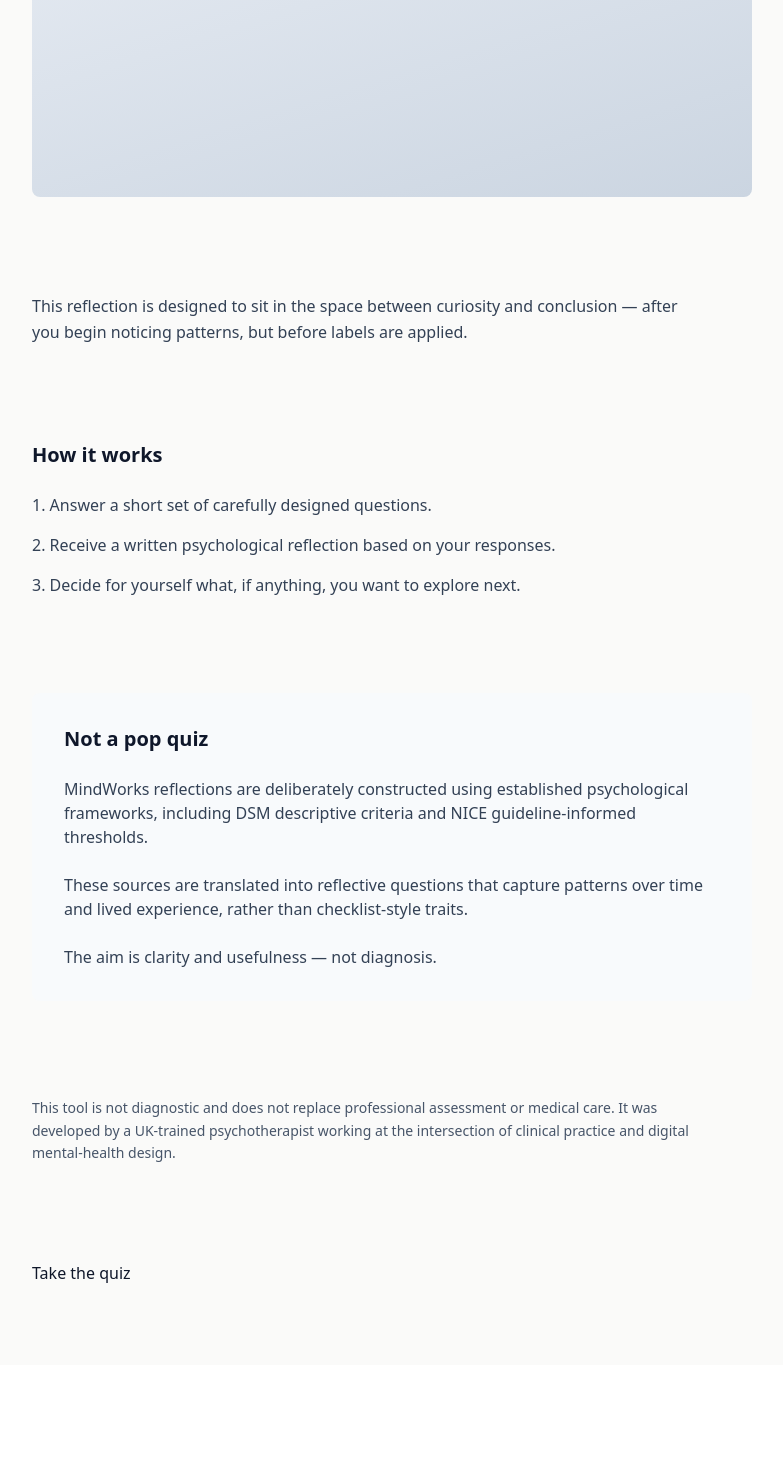
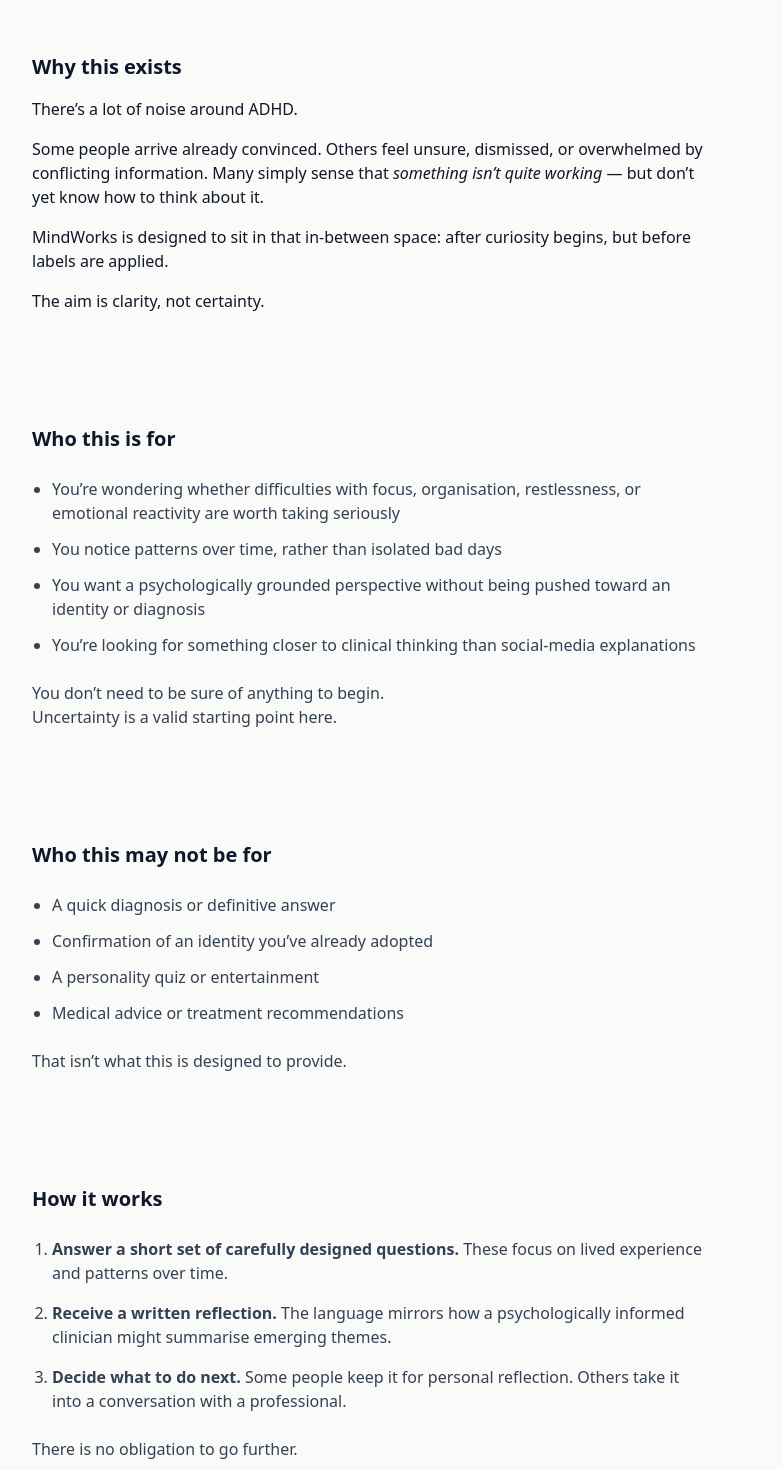
Before and after one commit to stopinder/therapy-orientation-quiz, a Vue app: page /about in a window 1280 px wide. Shown: the part 480-1950 px from the top of the page, without its empty margins (248-1031 px from the left). Before the commit the page ends 1845 px from the top, so only its background shows below. Built offline with nearby package versions, Linux system fonts and the light colour scheme.

Commit message:
Refine About page structure and copy for clarity and authority

```diff
--- a/src/views/About.vue
+++ b/src/views/About.vue
@@ -1,84 +1,171 @@
 <template>
-  <main class="max-w-3xl mx-auto px-6 py-20 space-y-24">
+  <main class="min-h-screen bg-stone-50 text-slate-900">
+    <div class="max-w-3xl mx-auto px-6 py-24 space-y-28">
 
-    <!-- Hero -->
+      <!-- HERO -->
       <section class="space-y-6">
-      <h1 class="text-3xl md:text-4xl font-semibold tracking-tight text-slate-900">
+        <h1 class="text-3xl md:text-4xl font-semibold tracking-tight">
           A structured psychological reflection — built to be taken seriously
         </h1>
 
         <p class="text-lg leading-relaxed text-slate-700 max-w-2xl">
-        MindWorks offers structured, psychology-informed reflection tools designed
-        to help people make sense of patterns in attention, emotion, and behaviour
-        before jumping to conclusions.
+          If you’ve been noticing patterns in your attention, focus, or emotional
+          regulation and want a grounded way to think about them, this reflection
+          offers a place to pause before drawing conclusions.
         </p>
 
-      <router-link to="/gateway">Take the quiz</router-link>
-
+        <router-link
+            to="/gateway"
+            class="inline-block rounded-md bg-slate-900 px-6 py-3 text-white font-medium hover:bg-slate-800 transition"
+        >
+          Take the quiz
+        </router-link>
       </section>
 
-    <!-- Spacer / placeholder image block -->
-    <section class="h-56 w-full rounded-lg bg-gradient-to-br from-slate-200 to-slate-300"></section>
+      <!-- WHY THIS EXISTS -->
+      <section class="space-y-4 max-w-2xl">
+        <h2 class="text-xl font-semibold">Why this exists</h2>
 
-    <!-- Framing -->
-    <section class="space-y-4">
-      <p class="text-base leading-relaxed text-slate-700 max-w-2xl">
-        This reflection is designed to sit in the space between curiosity and
-        conclusion — after you begin noticing patterns, but before labels are
-        applied.
+        <p>
+          There’s a lot of noise around ADHD.
+        </p>
+
+        <p>
+          Some people arrive already convinced. Others feel unsure, dismissed, or
+          overwhelmed by conflicting information. Many simply sense that
+          <em>something isn’t quite working</em> — but don’t yet know how to think
+          about it.
+        </p>
+
+        <p>
+          MindWorks is designed to sit in that in-between space: after curiosity
+          begins, but before labels are applied.
+        </p>
+
+        <p class="font-medium">
+          The aim is clarity, not certainty.
         </p>
       </section>
 
-    <!-- How it works -->
-    <section class="space-y-6">
-      <h2 class="text-xl font-semibold text-slate-900">
-        How it works
-      </h2>
+      <!-- WHO THIS IS FOR -->
+      <section class="space-y-6 max-w-2xl">
+        <h2 class="text-xl font-semibold">Who this is for</h2>
 
-      <ol class="space-y-4 list-decimal list-inside text-slate-700 max-w-2xl">
-        <li>Answer a short set of carefully designed questions.</li>
-        <li>Receive a written psychological reflection based on your responses.</li>
-        <li>Decide for yourself what, if anything, you want to explore next.</li>
-      </ol>
-    </section>
+        <ul class="space-y-3 list-disc pl-5 text-slate-700">
+          <li>
+            You’re wondering whether difficulties with focus, organisation,
+            restlessness, or emotional reactivity are worth taking seriously
+          </li>
+          <li>
+            You notice patterns over time, rather than isolated bad days
+          </li>
+          <li>
+            You want a psychologically grounded perspective without being pushed
+            toward an identity or diagnosis
+          </li>
+          <li>
+            You’re looking for something closer to clinical thinking than
+            social-media explanations
+          </li>
+        </ul>
 
-    <!-- Differentiation -->
-    <section class="space-y-6 rounded-lg bg-slate-50 p-8">
-      <h2 class="text-xl font-semibold text-slate-900">
-        Not a pop quiz
-      </h2>
-
-      <p class="text-slate-700 max-w-2xl">
-        MindWorks reflections are deliberately constructed using established
-        psychological frameworks, including DSM descriptive criteria and
-        NICE guideline-informed thresholds.
-      </p>
-
-      <p class="text-slate-700 max-w-2xl">
-        These sources are translated into reflective questions that capture
-        patterns over time and lived experience, rather than checklist-style
-        traits.
-      </p>
-
-      <p class="text-slate-700 max-w-2xl">
-        The aim is clarity and usefulness — not diagnosis.
+        <p class="text-slate-700">
+          You don’t need to be sure of anything to begin.
+          <br />
+          Uncertainty is a valid starting point here.
         </p>
       </section>
 
-    <!-- Boundary + authority -->
-    <section class="space-y-4">
-      <p class="text-sm leading-relaxed text-slate-600 max-w-2xl">
-        This tool is not diagnostic and does not replace professional assessment
-        or medical care. It was developed by a UK-trained psychotherapist working
-        at the intersection of clinical practice and digital mental-health design.
+      <!-- WHO THIS IS NOT FOR -->
+      <section class="space-y-6 max-w-2xl">
+        <h2 class="text-xl font-semibold">Who this may not be for</h2>
+
+        <ul class="space-y-3 list-disc pl-5 text-slate-700">
+          <li>A quick diagnosis or definitive answer</li>
+          <li>Confirmation of an identity you’ve already adopted</li>
+          <li>A personality quiz or entertainment</li>
+          <li>Medical advice or treatment recommendations</li>
+        </ul>
+
+        <p class="text-slate-700">
+          That isn’t what this is designed to provide.
         </p>
       </section>
 
-    <!-- Final CTA -->
-    <section>
-      <router-link to="/gateway">Take the quiz</router-link>
+      <!-- HOW IT WORKS -->
+      <section class="space-y-6 max-w-2xl">
+        <h2 class="text-xl font-semibold">How it works</h2>
 
+        <ol class="space-y-4 list-decimal pl-5 text-slate-700">
+          <li>
+            <strong>Answer a short set of carefully designed questions.</strong>
+            These focus on lived experience and patterns over time.
+          </li>
+          <li>
+            <strong>Receive a written reflection.</strong>
+            The language mirrors how a psychologically informed clinician might
+            summarise emerging themes.
+          </li>
+          <li>
+            <strong>Decide what to do next.</strong>
+            Some people keep it for personal reflection. Others take it into a
+            conversation with a professional.
+          </li>
+        </ol>
+
+        <p class="text-slate-700">
+          There is no obligation to go further.
+        </p>
       </section>
 
+      <!-- NOT A POP QUIZ (SUBTLE CONTRAST) -->
+      <section class="rounded-lg bg-slate-100/70 px-8 py-10 space-y-6">
+        <h2 class="text-xl font-semibold">Not a pop quiz</h2>
+
+        <p class="max-w-2xl text-slate-700">
+          MindWorks reflections are deliberately constructed.
+        </p>
+
+        <ul class="space-y-2 list-disc pl-5 max-w-2xl text-slate-700">
+          <li>DSM descriptive domains (used reflectively, not diagnostically)</li>
+          <li>NICE guideline framing (UK context)</li>
+          <li>Contemporary research on attention and executive function</li>
+          <li>Clinical experience of how these patterns present in real lives</li>
+        </ul>
+
+        <p class="max-w-2xl text-slate-700">
+          These sources are translated, not copied. The emphasis is on patterns,
+          context, and coherence — not checklists or scores.
+        </p>
+
+        <p class="font-medium max-w-2xl">
+          The aim is usefulness, not classification.
+        </p>
+      </section>
+
+      <!-- BOUNDARIES -->
+      <section class="space-y-4 max-w-2xl">
+        <h2 class="text-xl font-semibold">A note on boundaries</h2>
+
+        <p class="text-slate-700 text-sm leading-relaxed">
+          This reflection is not diagnostic and does not replace professional
+          assessment or medical care. It was developed by a UK-trained
+          psychotherapist working at the intersection of clinical practice and
+          digital mental-health design, with care taken to balance rigour,
+          restraint, and accessibility.
+        </p>
+      </section>
+
+      <!-- FINAL CTA -->
+      <section class="pt-8">
+        <router-link
+            to="/gateway"
+            class="inline-block rounded-md bg-slate-900 px-6 py-3 text-white font-medium hover:bg-slate-800 transition"
+        >
+          Take the quiz
+        </router-link>
+      </section>
+
+    </div>
   </main>
 </template>
```
Lines whose indentation alone changed are shown as unchanged.
